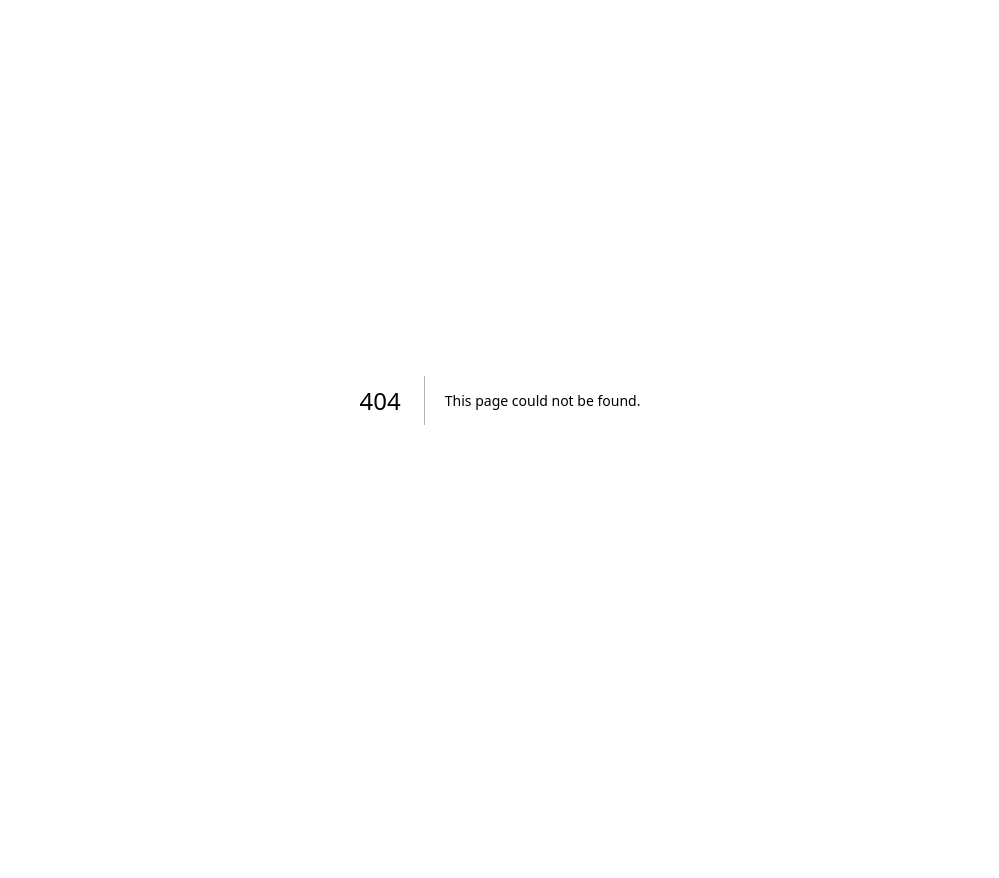
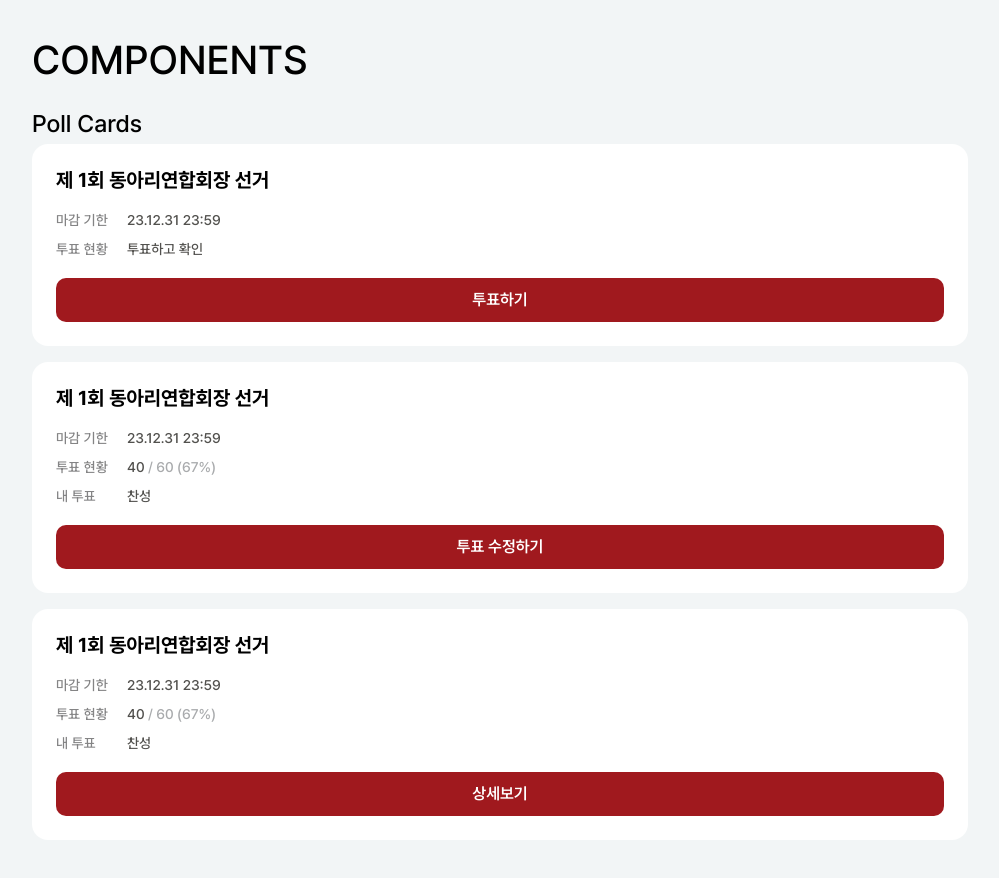
Before and after one commit to kucc/KU_Club_Association_E-Voting_Frontend, a Next.js app: page /theme/components in a window 1280 px wide. Before the commit this address had no page. Shown: the whole page, without its empty margins (140-1139 px from the left). Before the commit the page ends 800 px from the top, so only its background shows below. Built offline with nearby package versions, Linux system fonts and the light colour scheme.

Commit message:
feat: poll-card 글로벌 컴포넌트

```diff
--- a/app/layout.tsx
+++ b/app/layout.tsx
@@ -27,8 +27,12 @@ export default function RootLayout({
       lang="en"
       className={`${Pretendard.className} ${notoSerifKR.variable} ${roboto.variable} h-full antialiased`}
     >
-      <body className="flex min-h-full flex-col">
-        <ThemeProvider>{children}</ThemeProvider>
+      <body>
+        <ThemeProvider>
+          <div className="flex min-h-screen flex-col items-center bg-background">
+            <div className="w-screen max-w-[133vh]">{children}</div>
+          </div>
+        </ThemeProvider>
       </body>
     </html>
   );
--- /dev/null
+++ b/app/theme/components/page.tsx
@@ -0,0 +1,44 @@
+import { Sans } from '@/app/ui/sans';
+
+import PollCard from '@/components/common/poll-card';
+
+export default function Page() {
+  return (
+    <div className="px-16 py-10">
+      <Sans.T400 as="h1">COMPONENTS</Sans.T400>
+
+      <div className="mt-8">
+        <Sans.T240 as="h2">Poll Cards</Sans.T240>
+      </div>
+      <div className="mt-2 flex flex-col gap-4">
+        <PollCard
+          title="제 1회 동아리연합회장 선거"
+          deadline="2023-12-31T23:59:59Z"
+          statistics={{
+            quota: 60,
+            votes: 40,
+          }}
+        />
+        <PollCard
+          title="제 1회 동아리연합회장 선거"
+          deadline="2023-12-31T23:59:59Z"
+          statistics={{
+            quota: 60,
+            votes: 40,
+          }}
+          myVote="찬성"
+        />
+        <PollCard
+          title="제 1회 동아리연합회장 선거"
+          deadline="2023-12-31T23:59:59Z"
+          statistics={{
+            quota: 60,
+            votes: 40,
+          }}
+          myVote="찬성"
+          isAdmin={true}
+        />
+      </div>
+    </div>
+  );
+}
--- /dev/null
+++ b/app/theme/layout.tsx
@@ -0,0 +1,14 @@
+import { notFound } from 'next/navigation';
+
+export default function Layout({
+  children,
+}: Readonly<{
+  children: React.ReactNode;
+}>) {
+  // 배포 환경에서 접근 제한
+  if (process.env.NODE_ENV === 'production') {
+    notFound();
+  }
+
+  return <>{children}</>;
+}
--- a/app/theme/page.tsx
+++ b/app/theme/page.tsx
@@ -1,12 +1,5 @@
-import { notFound } from 'next/navigation';
-
 import { Sans } from '../ui/sans';
 import { ThemePreview } from './theme-preview';
-
-// 배포 환경에서 접근 제한
-if (process.env.NODE_ENV === 'production') {
-  notFound();
-}
 
 export default function Page() {
   return (
--- /dev/null
+++ b/components/common/button.tsx
@@ -0,0 +1,24 @@
+import { Sans } from '@/app/ui/sans';
+
+type Props = Readonly<{
+  content: string;
+  disabled?: boolean;
+}>;
+
+export default function Button({ content, disabled }: Props) {
+  return (
+    <button
+      className="cursor-pointer rounded-[10px] bg-label py-3"
+      disabled={disabled}
+    >
+      <Sans.T160
+        as="p"
+        weight="semi-bold"
+        lineHeight="20px"
+        color="label"
+      >
+        {content}
+      </Sans.T160>
+    </button>
+  );
+}
--- /dev/null
+++ b/components/common/card.tsx
@@ -0,0 +1,11 @@
+type Props = Readonly<{
+  children: React.ReactNode;
+}>;
+
+export default function Card({ children }: Props) {
+  return (
+    <div className="flex w-full flex-col gap-5 rounded-[16px] bg-background-section p-6">
+      {children}
+    </div>
+  );
+}
--- /dev/null
+++ b/components/common/card/label.tsx
@@ -0,0 +1,44 @@
+import { Sans } from '@/app/ui/sans';
+
+type Props = Readonly<{
+  name: string;
+  content: string;
+  subContent?: string;
+}>;
+
+export default function Label({ name, content, subContent }: Props) {
+  return (
+    <div className="flex gap-4">
+      <span className="w-13.75">
+        <Sans.T140
+          as="p"
+          weight="medium"
+          lineHeight="17px"
+          color="title-label"
+        >
+          {name}
+        </Sans.T140>
+      </span>
+      <span className="flex">
+        <Sans.T140
+          as="p"
+          weight="medium"
+          lineHeight="17px"
+          color="title-value"
+        >
+          {content}
+        </Sans.T140>
+        {subContent && (
+          <Sans.T140
+            as="p"
+            weight="medium"
+            lineHeight="17px"
+            color="title-subvalue"
+          >
+            {subContent}
+          </Sans.T140>
+        )}
+      </span>
+    </div>
+  );
+}
--- /dev/null
+++ b/components/common/card/labels.tsx
@@ -0,0 +1,26 @@
+import Label from './label';
+
+export type LabelType = {
+  name: string;
+  content: string;
+  subContent?: string;
+};
+
+type Props = Readonly<{
+  labels: LabelType[];
+}>;
+
+export default function Labels({ labels }: Props) {
+  return (
+    <div className="flex flex-col gap-3">
+      {labels.map((label, index) => (
+        <Label
+          key={index}
+          name={label.name}
+          content={label.content}
+          subContent={label.subContent}
+        />
+      ))}
+    </div>
+  );
+}
--- /dev/null
+++ b/components/common/card/title.tsx
@@ -0,0 +1,17 @@
+import { Sans } from '@/app/ui/sans';
+
+type Props = Readonly<{
+  content: string;
+}>;
+
+export default function Title({ content }: Props) {
+  return (
+    <Sans.T200
+      as="h3"
+      weight="bold"
+      lineHeight="24px"
+    >
+      {content}
+    </Sans.T200>
+  );
+}
--- /dev/null
+++ b/components/common/poll-card.tsx
@@ -0,0 +1,60 @@
+import { PollStatistics } from '@/types/poll';
+
+import { formatDate } from '@/lib/utils';
+
+import Button from './button';
+import Card from './card';
+import Labels, { LabelType } from './card/labels';
+import Title from './card/title';
+
+type Props = Readonly<{
+  title: string;
+  deadline: string; // ISO 8601
+  statistics: PollStatistics;
+
+  myVote?: string;
+
+  isAdmin?: boolean;
+}>;
+
+export default function PollCard({
+  title,
+  deadline,
+  statistics,
+  myVote,
+  isAdmin,
+}: Props) {
+  const labels: LabelType[] = [
+    {
+      name: '마감 기한',
+      content: formatDate(deadline),
+    },
+    {
+      name: '투표 현황',
+      content: '투표하고 확인',
+    },
+  ];
+
+  if (myVote) {
+    labels[1].content = `${statistics.votes} `;
+    labels[1].subContent = `/ ${statistics.quota} (${Math.round((statistics.votes / statistics.quota) * 100)}%)`;
+
+    labels.push({
+      name: '내 투표',
+      content: myVote,
+    });
+  }
+
+  return (
+    <Card>
+      <Title content={title} />
+
+      <Labels labels={labels} />
+
+      <Button
+        content={isAdmin ? '상세보기' : myVote ? '투표 수정하기' : '투표하기'}
+        disabled={!!myVote}
+      />
+    </Card>
+  );
+}
```
Also changed, not shown: components/common/history-card.tsx (added), components/common/scheduled-card.tsx (added).
